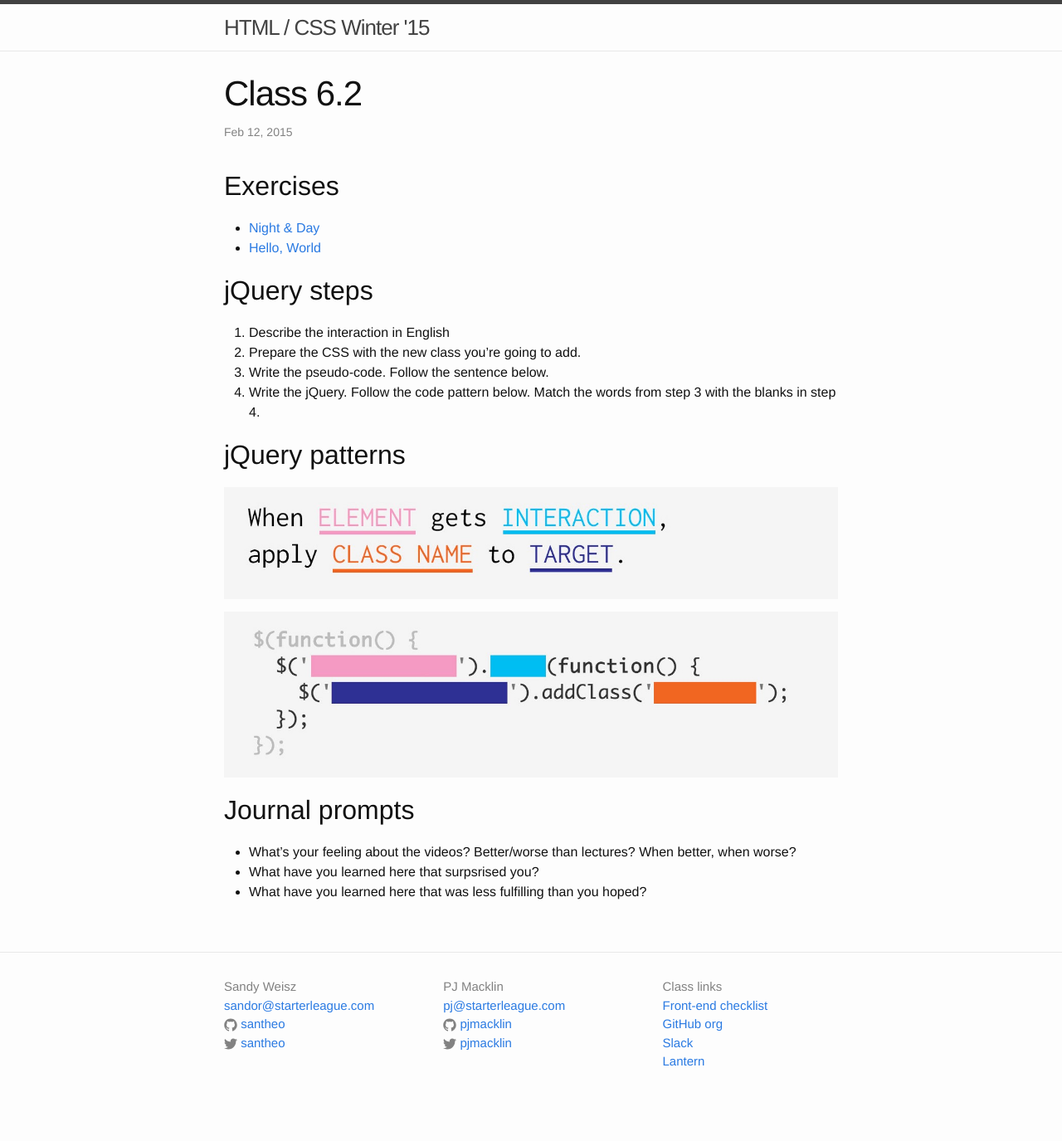
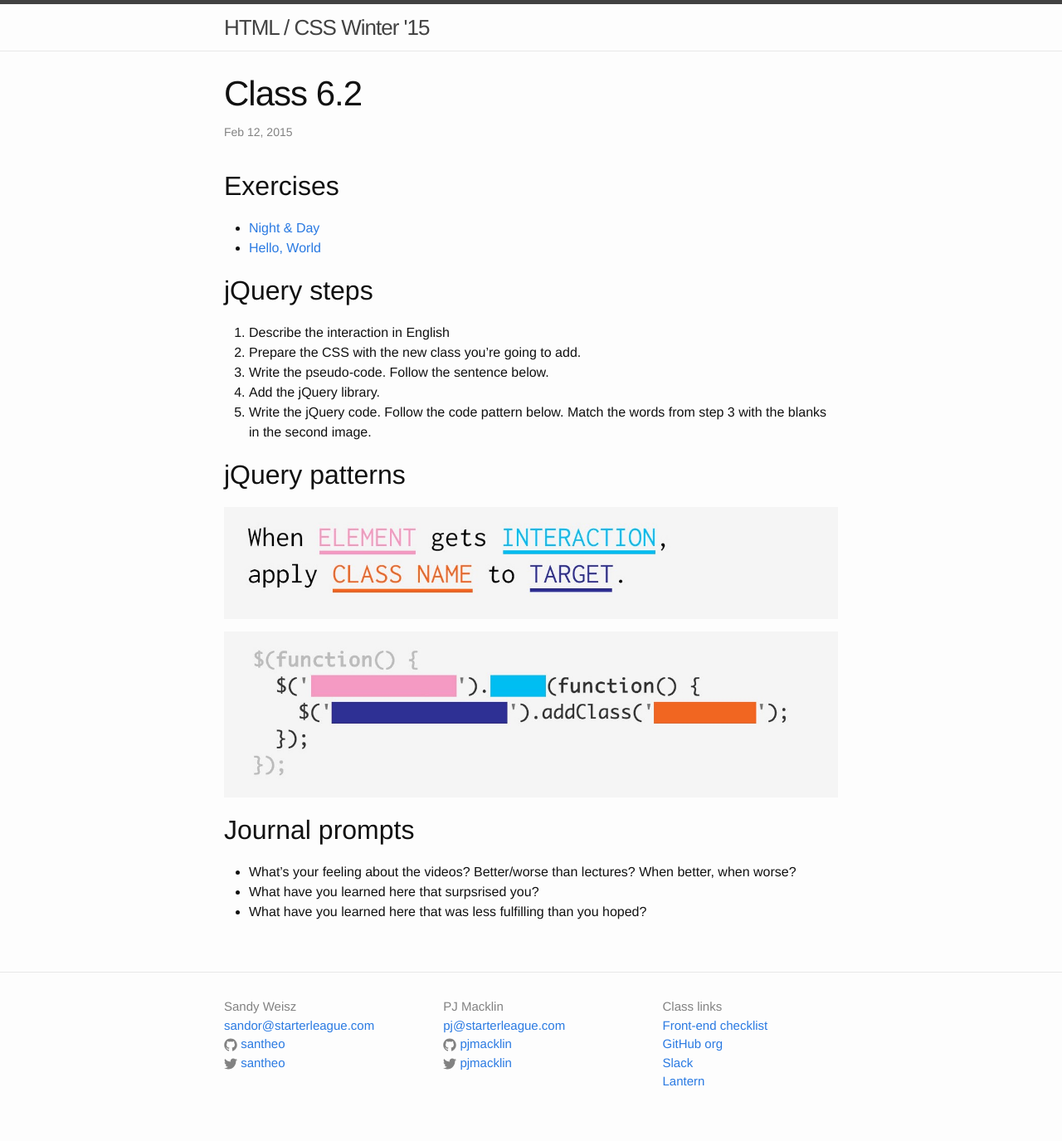
Before and after one commit to tsl-html-css/tsl-html-css.github.io, a Jekyll site: the page built from _posts/2015-02-12-6.2.md, in a window 1280 px wide. Shown: the whole page at 83% size. Built offline with Jekyll 4.4.1, drawn with Linux system fonts in a browser that asks for light colours; before the commit the page ends 1351 px from its top, so only the background shows below that.

Commit message:
Step to add the library.

```diff
--- a/_posts/2015-02-12-6.2.md
+++ b/_posts/2015-02-12-6.2.md
@@ -15,7 +15,8 @@ categories: class
 1. Describe the interaction in English
 2. Prepare the CSS with the new class you're going to add.
 3. Write the pseudo-code. Follow the sentence below.
-4. Write the jQuery. Follow the code pattern below. Match the words from step 3 with the blanks in step 4.
+4. Add the jQuery library.
+5. Write the jQuery code. Follow the code pattern below. Match the words from step 3 with the blanks in the second image.
 
 ## jQuery patterns
 
```
